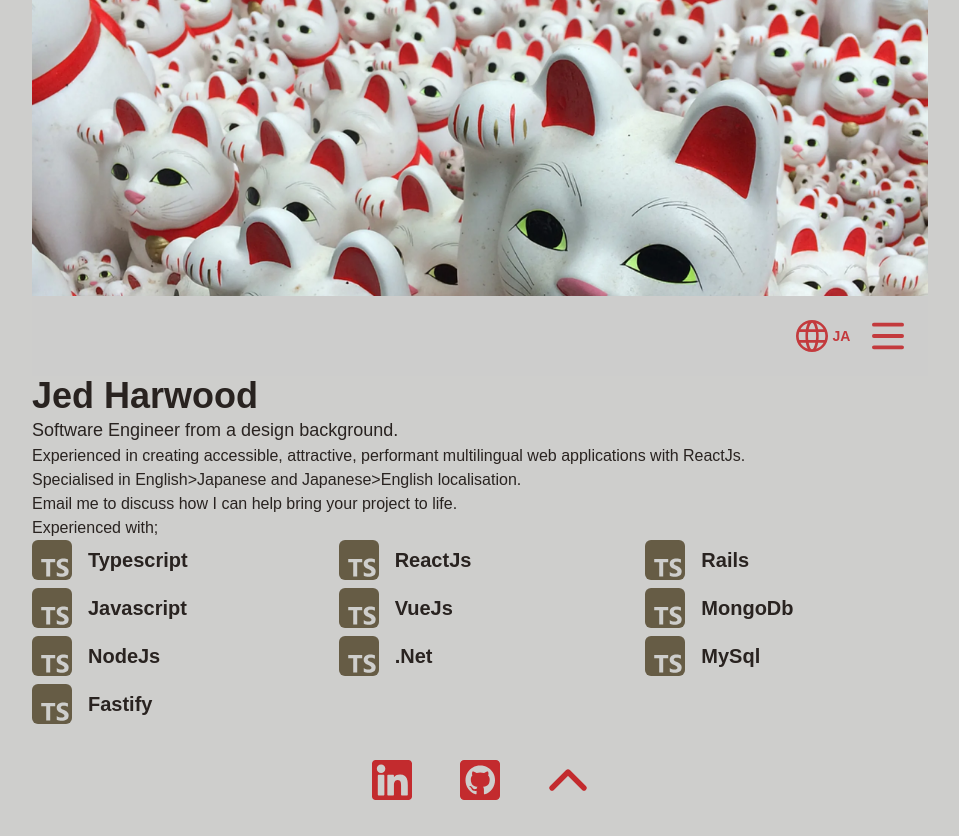
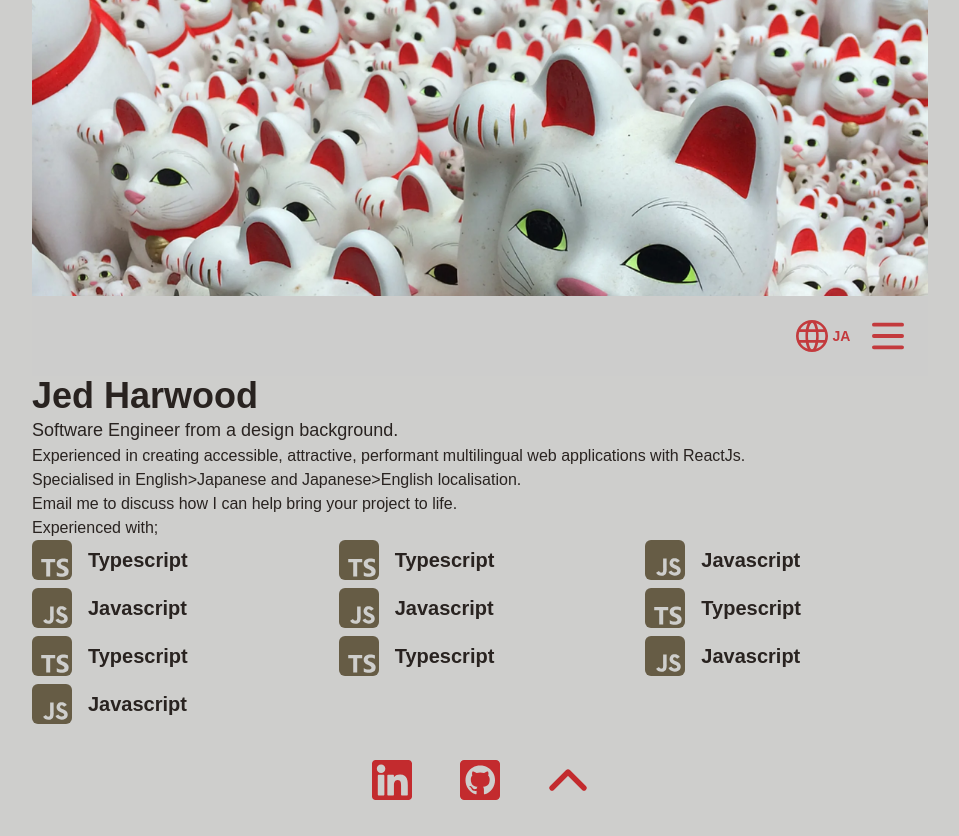
Before and after one commit to jedharwood/PortfolioSite, a Next.js app in the folder portfolio-site/: page /en in a window 1280 px wide. Shown: the whole page, without its empty margins (160-1119 px from the left). Built offline with nearby package versions, Linux system fonts and the light colour scheme.

Commit message:
Javascript Icon

```diff
--- a/portfolio-site/src/app/[locale]/page.tsx
+++ b/portfolio-site/src/app/[locale]/page.tsx
@@ -15,20 +15,20 @@ const HomePage: FC = () => {
             <p>{t('experiencedWith')}</p>
             <div className='grid grid-cols-1 lg:grid-cols-3 gap-6'>
                 <div className='space-y-2 flex flex-col'>
-                    <SvgIcon text={'Typescript'} />
-                    <SvgIcon text={'Javascript'} />
-                    <SvgIcon text={'NodeJs'} />
-                    <SvgIcon text={'Fastify'} />
+                    <SvgIcon type='typescript' />
+                    <SvgIcon type='javascript' />
+                    <SvgIcon type='typescript' />
+                    <SvgIcon type='javascript' />
                 </div>
                 <div className='space-y-2 flex flex-col'>
-                    <SvgIcon text={'ReactJs'} />
-                    <SvgIcon text={'VueJs'} />
-                    <SvgIcon text={'.Net'} />
+                    <SvgIcon type='typescript' />
+                    <SvgIcon type='javascript' />
+                    <SvgIcon type='typescript' />
                 </div>
                 <div className='space-y-2 flex flex-col'>
-                    <SvgIcon text={'Rails'} />
-                    <SvgIcon text={'MongoDb'} />
-                    <SvgIcon text={'MySql'} />
+                    <SvgIcon type='javascript' />
+                    <SvgIcon type='typescript' />
+                    <SvgIcon type='javascript' />
                 </div>
             </div>
         </div>
--- a/portfolio-site/src/app/components/svg-icon.tsx
+++ b/portfolio-site/src/app/components/svg-icon.tsx
@@ -1,16 +1,16 @@
 import { JSX } from 'react';
 
 type SvgIconProps = {
-    text: string;
+    type: 'typescript' | 'javascript';
 };
 
-const SvgIcon = ({ text }: SvgIconProps): JSX.Element => {
-    return (
-        <div className='svg-icon inline-flex gap-4 transition-transform duration-300 transform hover:scale-105 origin-center'>
-            <div className='h-10 w-10'>
-                <svg
+const SvgIcon = ({ type }: SvgIconProps): JSX.Element => {
+    const text = type === 'typescript' ? 'Typescript' : 'Javascript';
+
+    const typescriptSvg: JSX.Element = (
+        <svg
                     xmlns='http://www.w3.org/2000/svg'
-                    aria-label='TypeScript'
+                    aria-label='Typescript'
                     role='img'
                     viewBox='0 0 512 512'
                     fill='currentColor'
@@ -27,6 +27,32 @@ const SvgIcon = ({ text }: SvgIconProps): JSX.Element => {
                         />
                     </g>
                 </svg>
+    );
+
+    const javascriptSvg: JSX.Element = (
+        <svg
+            xmlns="http://www.w3.org/2000/svg"
+            aria-label="JavaScript"
+            role="img"
+            viewBox="0 0 512 512"
+            fill="currentColor"
+        >
+            <g strokeLinecap="round" strokeLinejoin="round" strokeWidth="0">
+                <rect width="512" height="512" rx="15%" />
+                <path
+                    fill="var(--background)"
+                    transform="scale(16)"
+                    d="M17.313 14.789h-2.809c0 2.422-0.011 4.829-0.011 7.254 0.033 0.329 0.051 0.712 0.051 1.099 0 0.81-0.081 1.601-0.236 2.365l0.013-0.076c-0.412 0.861-1.475 0.751-1.957 0.6-0.451-0.242-0.808-0.609-1.031-1.055l-0.006-0.014c-0.044-0.094-0.097-0.174-0.16-0.246l0.001 0.001-2.281 1.406c0.367 0.79 0.934 1.434 1.637 1.885l0.018 0.011c0.763 0.427 1.675 0.678 2.645 0.678 0.484 0 0.954-0.063 1.401-0.18l-0.038 0.009c0.988-0.248 1.793-0.89 2.254-1.744l0.009-0.019c0.359-0.914 0.566-1.973 0.566-3.080 0-0.388-0.026-0.77-0.075-1.145l0.005 0.044c0.015-2.567 0-5.135 0-7.722zM28.539 23.843c-0.219-1.368-1.11-2.518-3.753-3.59-0.92-0.431-1.942-0.731-2.246-1.425-0.063-0.158-0.099-0.341-0.099-0.532 0-0.124 0.015-0.244 0.044-0.359l-0.002 0.010c0.208-0.55 0.731-0.935 1.343-0.935 0.199 0 0.388 0.040 0.559 0.113l-0.009-0.004c0.552 0.19 0.988 0.594 1.215 1.112l0.005 0.013c1.292-0.845 1.292-0.845 2.193-1.406-0.216-0.369-0.459-0.689-0.734-0.977l0.002 0.002c-0.767-0.814-1.852-1.32-3.056-1.32-0.171 0-0.34 0.010-0.505 0.030l0.020-0.002-0.881 0.111c-0.856 0.194-1.587 0.639-2.133 1.252l-0.003 0.004c-0.535 0.665-0.859 1.519-0.859 2.449 0 1.279 0.613 2.415 1.56 3.131l0.010 0.007c1.706 1.275 4.2 1.555 4.519 2.755 0.3 1.462-1.087 1.931-2.457 1.762-0.957-0.218-1.741-0.83-2.184-1.652l-0.009-0.017-2.287 1.313c0.269 0.536 0.607 0.994 1.011 1.385l0.001 0.001c2.174 2.194 7.61 2.082 8.586-1.255 0.113-0.364 0.178-0.782 0.178-1.215 0-0.3-0.031-0.593-0.091-0.875l0.005 0.028z"
+                />
+            </g>
+        </svg>
+    );
+
+
+    return (
+        <div className='svg-icon inline-flex gap-4 transition-transform duration-300 transform hover:scale-105 origin-center'>
+            <div className='h-10 w-10'>
+                {type === 'typescript' ? typescriptSvg : javascriptSvg}
             </div>
             <span className='content-center text-xl font-semibold primary-text-hoverable'>{text}</span>
         </div>
```
